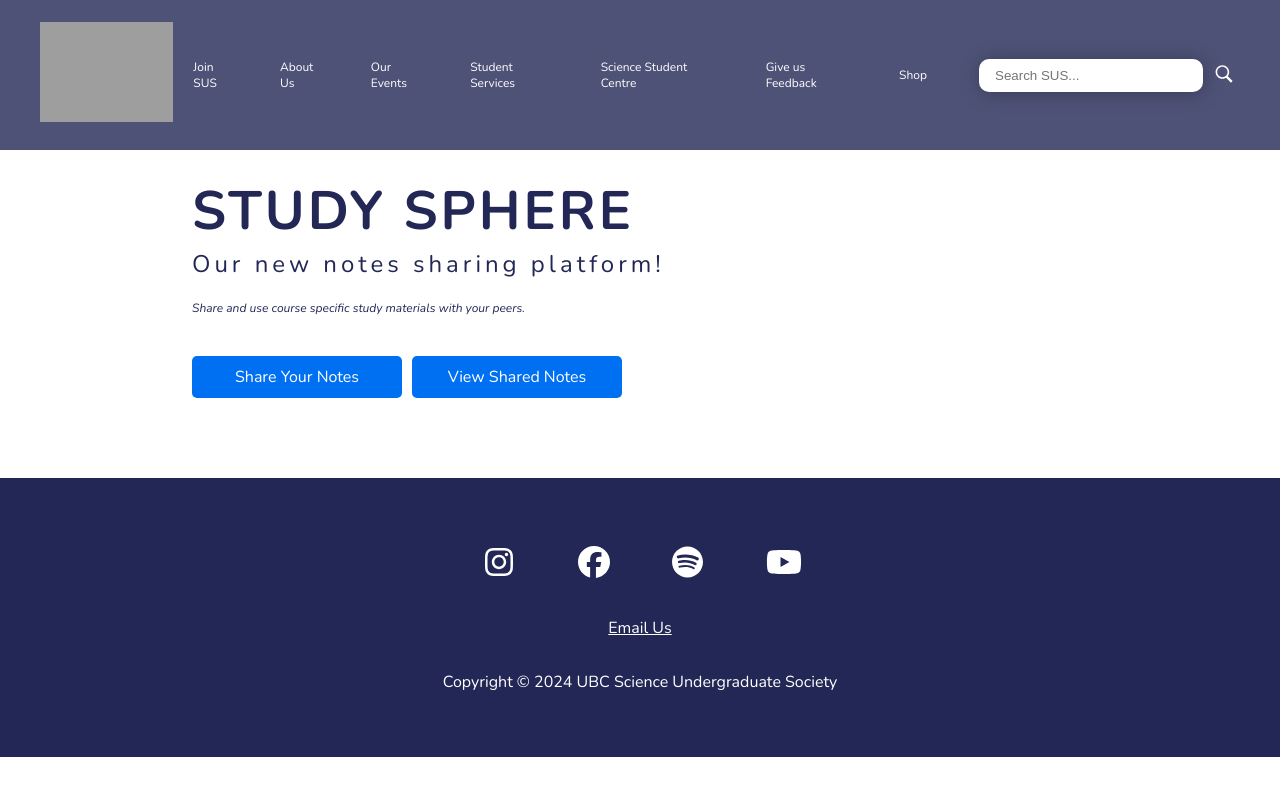
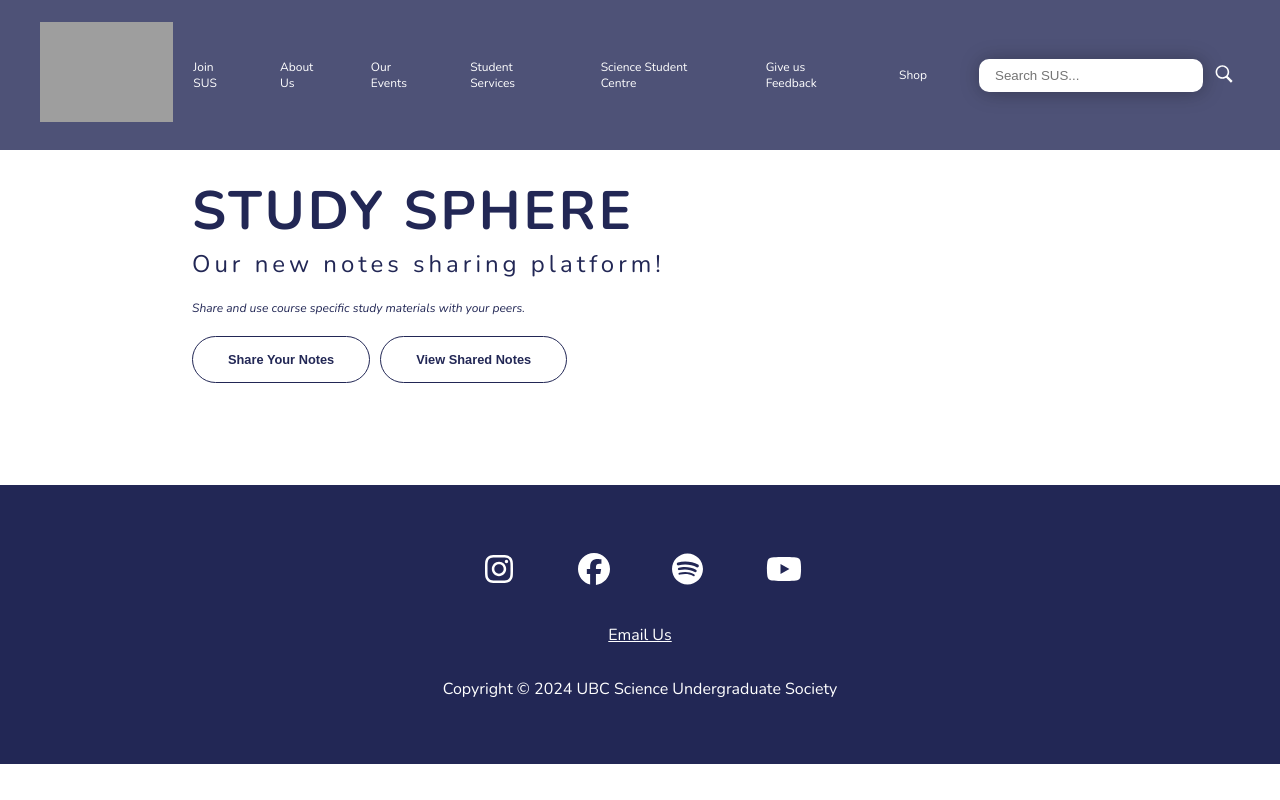
Before and after one commit to Science-Undergraduate-Society/www, a Next.js app: page /studentServices/studySphere in a window 1280 px wide. Built offline with nearby package versions, Linux system fonts and the light colour scheme; grey boxes are pictures that could not be loaded; a web font is replaced by a local one.

Commit message:
change study sphere and event bookings ui

```diff
--- a/src/pages/scienceStudentCentre/eventBooking.js
+++ b/src/pages/scienceStudentCentre/eventBooking.js
@@ -517,7 +517,7 @@ const NoteBox = styled.div`
 `;
 
 const Span = styled.a`
-    color: #0052FF;
+    color: #222755;
     cursor: pointer;
     text-decoration: none;
 `;
--- a/src/pages/studentServices/studySphere.js
+++ b/src/pages/studentServices/studySphere.js
@@ -13,10 +13,12 @@ export default function StudySphere() {
                 <Info>Share and use course specific study materials with your peers.</Info>
                 <Buttons>
                     <Link href="https://ubcca-my.sharepoint.com/:f:/g/personal/njpv02_student_ubc_ca/ElDWP5sexdVFs1c6Hdzit2oBu9tFuMKhKGQqWSV8kdpVtQ?e=EFv22E" passHref>
-                    <StyledButton>Share Your Notes</StyledButton>
+                    <ButtonHollowBlack>Share Your Notes</ButtonHollowBlack>
+                    <br></br>
+                    <br></br>
                     </Link>
                     <Link href="https://ubcca-my.sharepoint.com/:f:/g/personal/njpv02_student_ubc_ca/EgiE8oZ-X65JgP65CyeH350BzhtYdmB1PDIOuYDvwBgIUQ?e=QaTh2V" passHref>
-                    <StyledButton>View Shared Notes</StyledButton>
+                    <ButtonHollowBlack>View Shared Notes</ButtonHollowBlack>
                     </Link>
                 </Buttons>
             </Content>
@@ -24,6 +26,23 @@ export default function StudySphere() {
         </Background>
     )
 }
+
+const ButtonHollowBlack = styled.button`
+    background-color: transparent;
+    color: #222755;
+    padding: 15px 35px;
+    border-radius: 30px;
+    border: 1px solid #222755;
+    cursor: pointer;
+    font-size: 0.8rem;
+    font-weight: 600;
+    transition: background-color 0.3s ease, color 0.3s ease, border-color 0.3s ease;
+
+    &:hover {
+        color: #0052FF;
+        border: 1px solid #0052FF;
+    }
+`;
 
 const breakpoints = {
     mobile: '768px',
```
